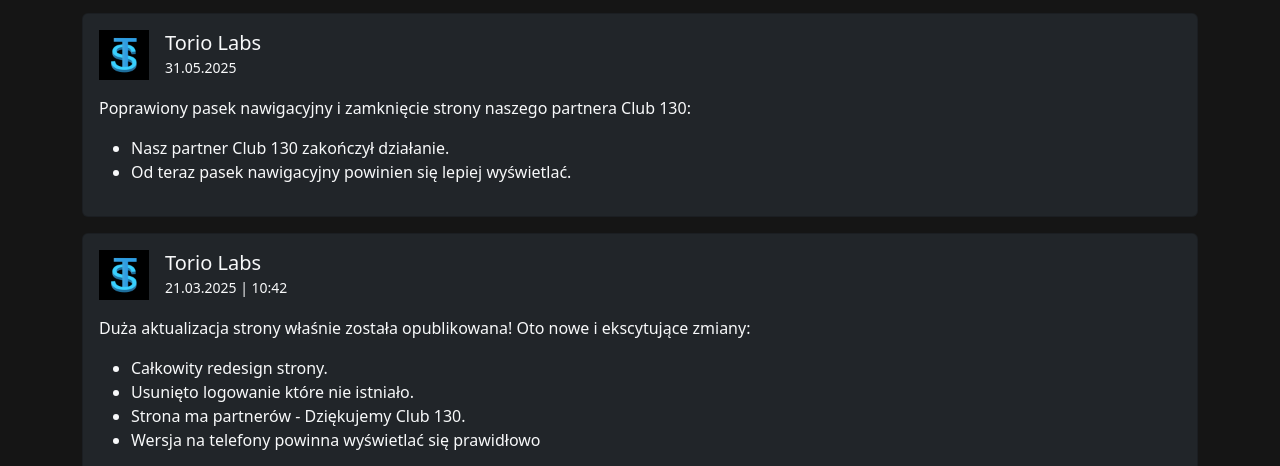
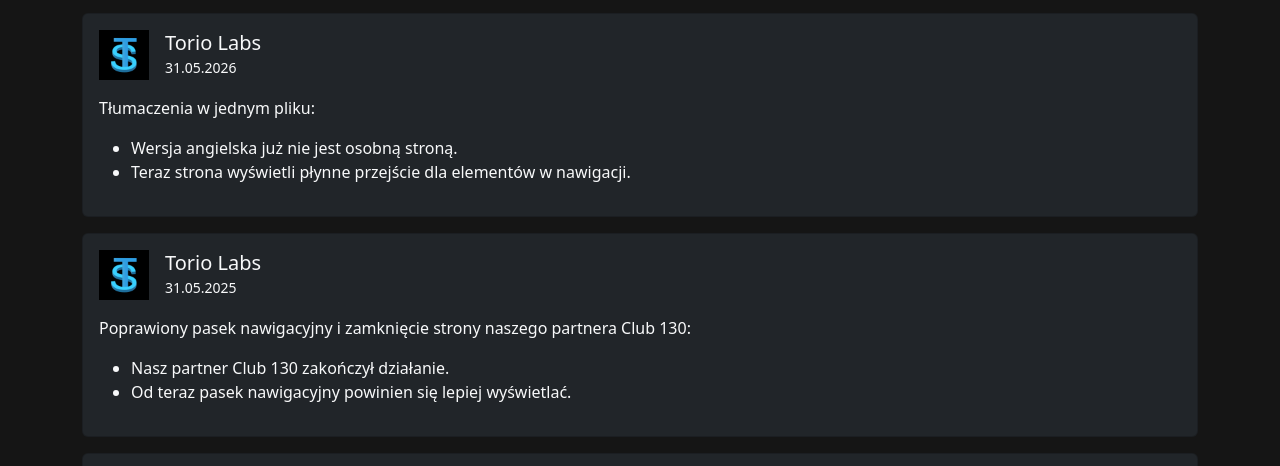
Before and after one commit to Krystian43/Torio-Labs, a plain HTML site: page index.html in a window 1280 px wide. Shown: the part 486-952 px from the top of the page. Drawn offline with nearby package versions, Linux system fonts and the light colour scheme; a script that the page names is missing.

Commit message:
Update translations and news section in index.html
When java script is disabled, site will load fallback language. Currently the fallback language is polish. Because site is provided mainly for polish audience and English language is only additional.

```diff
--- a/index.html
+++ b/index.html
@@ -86,6 +86,25 @@
                         <img src="res/AphDyAggkAJw0qUF5S-Lu4MGREZjvXexdtkCvkTasL-ynSMLq0XvGOcMokWS3QMhml-ezAWB=s600-c-k-c0x00ffffff-no-rj-rp-mo.jpeg" width="50" height="50" class="me-3" alt="Avatar">
                         <div>
                             <h5 class="mb-0">Torio Labs</h5>
+                            <small class="text-light">31.05.2026</small>
+                        </div>
+                    </div>
+                    <div class="mt-3" data-i18n="news_may_26">
+                        <p>Tłumaczenia w jednym pliku:</p>
+                        <ul>
+                            <li>Wersja angielska już nie jest osobną stroną.</li>
+                            <li>Teraz strona wyświetli płynne przejście dla elementów w nawigacji.</li>
+                        </ul>
+                    </div>
+                </div>
+            </div>
+
+            <div class="card bg-dark text-light my-3">
+                <div class="card-body">
+                    <div class="d-flex align-items-center">
+                        <img src="res/AphDyAggkAJw0qUF5S-Lu4MGREZjvXexdtkCvkTasL-ynSMLq0XvGOcMokWS3QMhml-ezAWB=s600-c-k-c0x00ffffff-no-rj-rp-mo.jpeg" width="50" height="50" class="me-3" alt="Avatar">
+                        <div>
+                            <h5 class="mb-0">Torio Labs</h5>
                             <small class="text-light">31.05.2025</small>
                         </div>
                     </div>
@@ -153,7 +172,7 @@
     </footer>
 
     <script>
-        // Nasz prosty słownik tłumaczeń
+        // Słownik tłumaczeń
         const translations = {
             pl: {
                 nav_youtube: "Kanał YouTube",
@@ -165,6 +184,7 @@
                 proj_mc: "Moje projekty Minecraft",
                 proj_all: "Wszystko i nic – zbiór skryptów i plików :)",
                 proj_alert: "[!] Przeróbki zostały usunięte w wyniku błędu usługi chmurowej.",
+                news_may_26:"<p>Tłumaczenia w jednym pliku:</p><li>Wersja angielska już nie jest osobną stroną.</li><li>Teraz strona wyświetli płynne przejście dla elementów w nawigacji.</li>",
                 news_may: "<p>Poprawiony pasek nawigacyjny i zamknięcie strony naszego partnera Club 130:</p><ul><li>Nasz partner Club 130 zakończył działanie.</li><li>Od teraz pasek nawigacyjny powinien się lepiej wyświetlać.</li></ul>",
                 news_mar: "<p>Duża aktualizacja strony właśnie została opublikowana! Oto nowe i ekscytujące zmiany:</p><ul><li>Całkowity redesign strony.</li><li>Usunięto logowanie które nie istniało.</li><li>Strona ma partnerów - Dziękujemy Club 130.</li><li>Wersja na telefony powinna wyświetlać się prawidłowo</li></ul>",
                 news_jan: "<p>Nowa wersja strony właśnie została opublikowana! Oto nowe i ekscytujące zmiany:</p><ul><li>Dodano stopkę</li><li>Zmieniono ułożenie tekstu</li><li>Dodano sekcję wiadomości</li><li>Przetłumaczono stronę na język angielski</li></ul>",
@@ -180,6 +200,7 @@
                 proj_mc: "My Minecraft Projects",
                 proj_all: "Everything and nothing – a collection of scripts and files :)",
                 proj_alert: "[!] Modifications have been removed due to a cloud service error.",
+                news_may_26:"<p>Translations in single site:</p><li>English version is now contained in single site.</li><li>Using navbar elements now display smooth scrolling.</li>",
                 news_may: "<p>Improved navbar and closure of our partner Club 130:</p><ul><li>Our partner Club 130 has closed down.</li><li>The navbar should now display better.</li></ul>",
                 news_mar: "<p>Big site update just published! Here are the new and exciting changes:</p><ul><li>Complete redesign of the site.</li><li>Removed login that never existed.</li><li>The site now has partners - Thanks Club 130.</li><li>Mobile version should now display correctly.</li></ul>",
                 news_jan: "<p>A new version of the site has just been published! Here are the new and exciting changes:</p><ul><li>Added a footer</li><li>Changed text layout</li><li>Added a news section</li><li>Translated the page to English</li></ul>",
```
